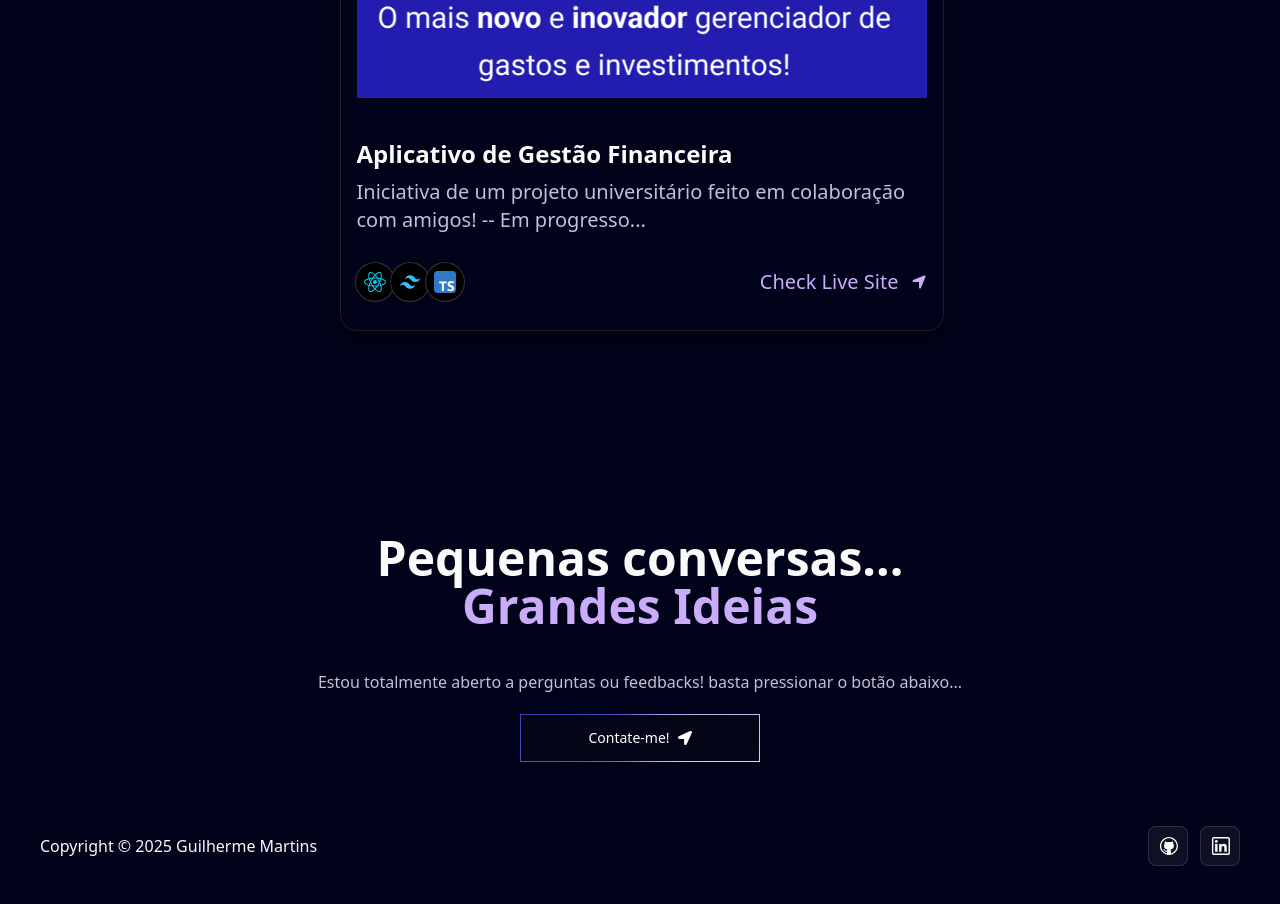
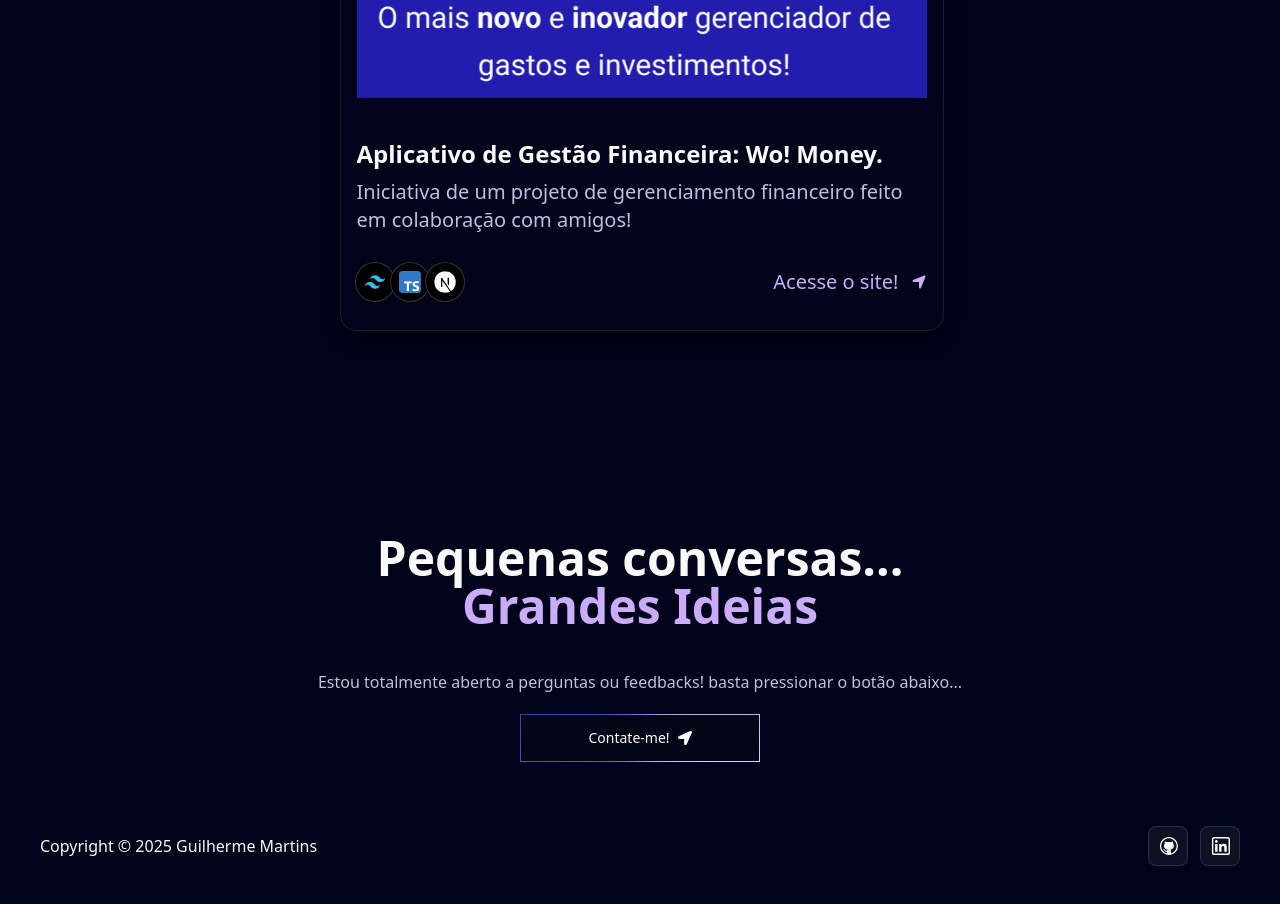
Before and after one commit to martins-ggm/my-portifolio, a Next.js app: page / in a window 1280 px wide. Shown: the part 2040-2944 px from the top of the page. Built offline with nearby package versions, Linux system fonts and the light colour scheme.

Commit message:
Implementação de link de projeto e mudanças na descrição do mesmo

```diff
--- a/components/RecentProjects.tsx
+++ b/components/RecentProjects.tsx
@@ -20,6 +20,7 @@ const RecentProjects = () => {
                         <PinContainer
                             title={link}
                             href={link}
+                            target="_blank"
                         >
                             <div className="relative flex items-center justify-center sm:w-[570px] w-[80vw] overflow-hidden sm:h-[40vh] h-[30vh] mb-10">
                                 <div
@@ -68,7 +69,7 @@ const RecentProjects = () => {
 
                                 <div className="flex justify-center items-center">
                                     <p className="flex lg:text-xl md:text-xs text-sm text-purple">
-                                        Check Live Site
+                                        Acesse o site!
                                     </p>
                                     <FaLocationArrow className="ms-3" color="#CBACF9" />
                                 </div>
--- a/components/ui/3d-pin.tsx
+++ b/components/ui/3d-pin.tsx
@@ -9,12 +9,15 @@ export const PinContainer = ({
     href,
     className,
     containerClassName,
+    target
+
 }: {
     children: React.ReactNode;
     title?: string;
     href?: string;
     className?: string;
     containerClassName?: string;
+    target?: string;
 }) => {
     const [transform, setTransform] = useState(
         "translate(-50%,-50%) rotateX(0deg)"
@@ -29,6 +32,7 @@ export const PinContainer = ({
 
     return (
         <Link
+            target={target}
             className={cn(
                 "relative group/pin z-50  cursor-pointer",
                 containerClassName
--- a/data/index.ts
+++ b/data/index.ts
@@ -73,11 +73,11 @@ export const gridItems = [
 export const projects = [
   {
     id: 1,
-    title: "Aplicativo de Gestão Financeira",
-    des: "Iniciativa de um projeto universitário feito em colaboração com amigos! -- Em progresso...",
+    title: "Aplicativo de Gestão Financeira: Wo! Money.",
+    des: "Iniciativa de um projeto de gerenciamento financeiro feito em colaboração com amigos!",
     img: "/Desktop Login.png",
-    iconLists: ["/re.svg", "/tail.svg", "/ts.svg"],
-    link: "",
+    iconLists: ["/tail.svg", "/ts.svg", "next.svg"],
+    link: "https://womoneyapp.vercel.app",
   },
 ];
 
```
